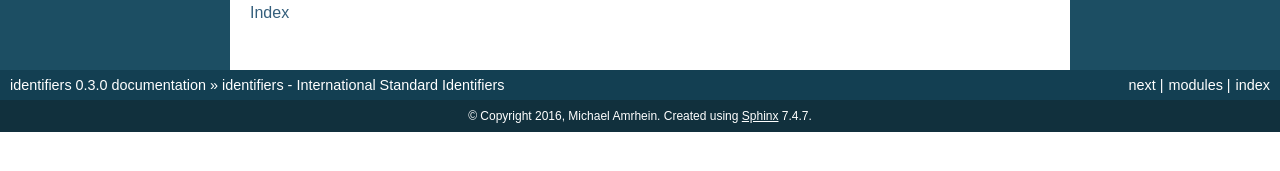
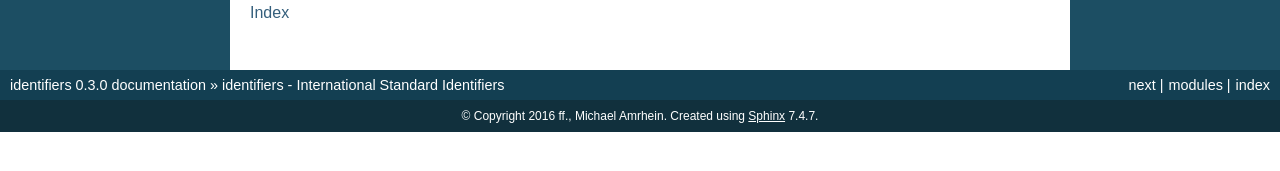
Before and after one commit to mamrhein/identifiers, a Sphinx documentation site: the page built from doc/index.rst, in a window 1280 px wide. Shown: the part 606-777 px from the top of the page. Built offline with Sphinx 7.4.7, drawn with Linux system fonts in a browser that asks for light colours.

```diff
--- a/doc/conf.py
+++ b/doc/conf.py
@@ -51,7 +51,7 @@ master_doc = 'index'
 
 # General information about the project.
 project = u'identifiers'
-copyright = u'2016, Michael Amrhein'
+copyright = u'2016 ff., Michael Amrhein'
 author = u'Michael Amrhein'
 
 # The version info for the project you're documenting, acts as replacement for
```
